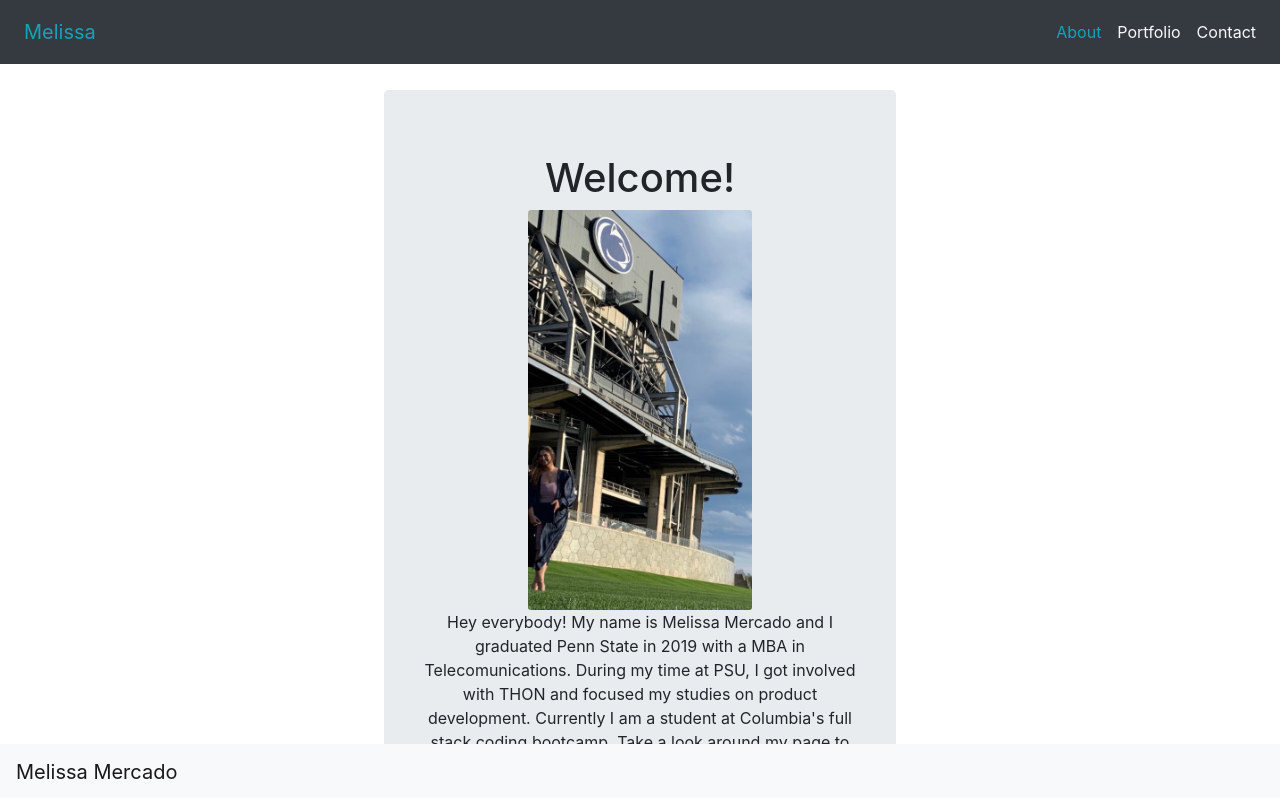
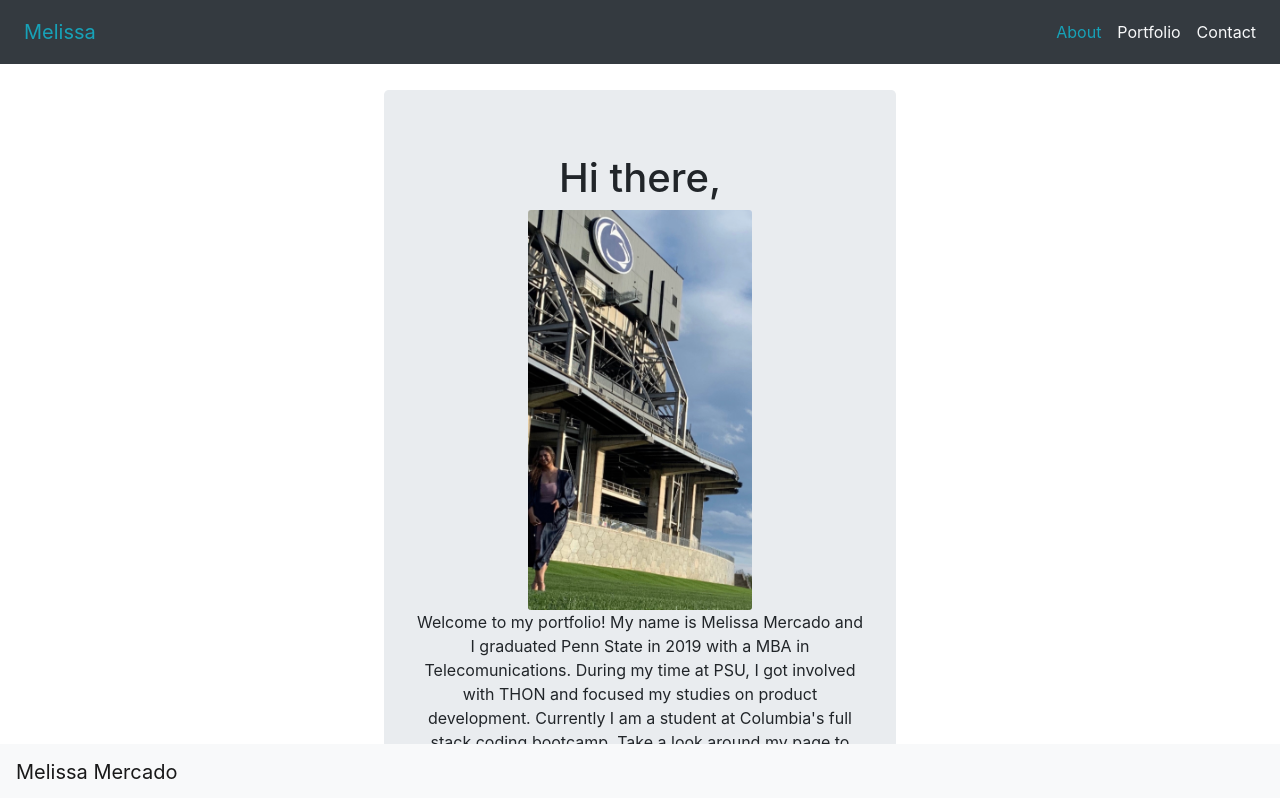
Before and after one commit to mmerc00/reactPortfolio, a React (Create React App) app in the folder client/: page / in a window 1280 px wide. Shown: the top 798 px of the page. Built offline with nearby package versions, Linux system fonts and the light colour scheme.

Commit message:
fixed typos

```diff
--- a/client/src/components/About/index.js
+++ b/client/src/components/About/index.js
@@ -16,7 +16,7 @@ const About = () => {
   return (
     <div id="about">
       <Jumbotron>
-        <h1>Welcome!</h1>
+        <h1>Hi there,</h1>
         <img
           style={styles.img}
           src={myImg}
@@ -24,11 +24,11 @@ const About = () => {
           alt="Melissa"
         />
         <p>
-          Hey everybody! My name is Melissa Mercado and I graduated Penn State
-          in 2019 with a MBA in Telecomunications. During my time at PSU, I got
-          involved with THON and focused my studies on product development.
-          Currently I am a student at Columbia's full stack coding bootcamp.
-          Take a look around my page to explore more about me.
+          Welcome to my portfolio! My name is Melissa Mercado and I graduated
+          Penn State in 2019 with a MBA in Telecomunications. During my time at
+          PSU, I got involved with THON and focused my studies on product
+          development. Currently I am a student at Columbia's full stack coding
+          bootcamp. Take a look around my page to explore more about me.
         </p>
         <p>
           <Button
```
